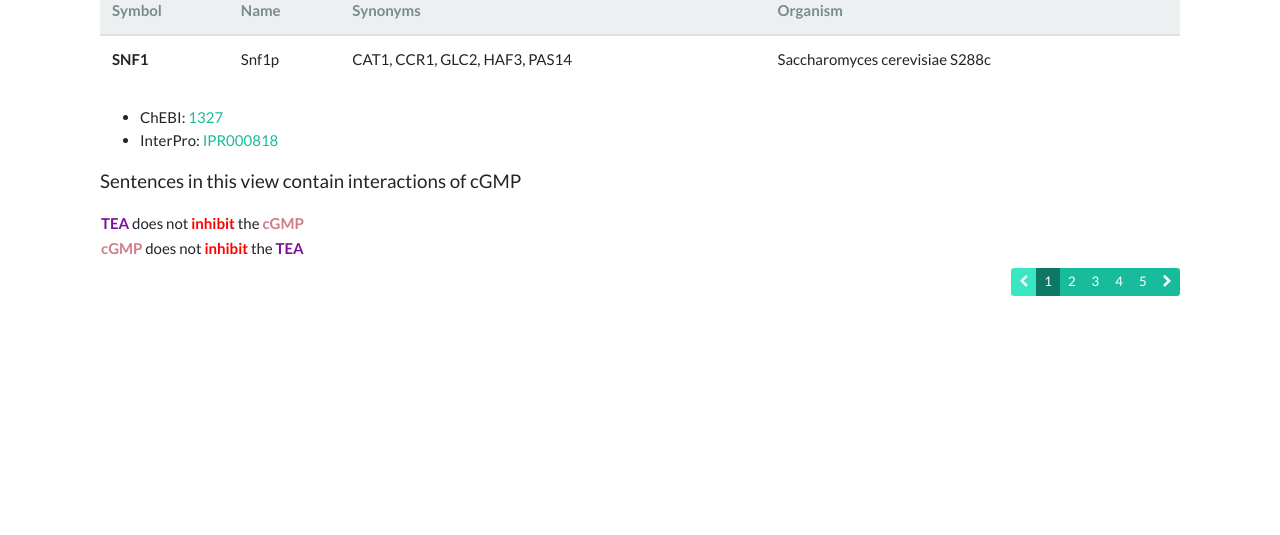
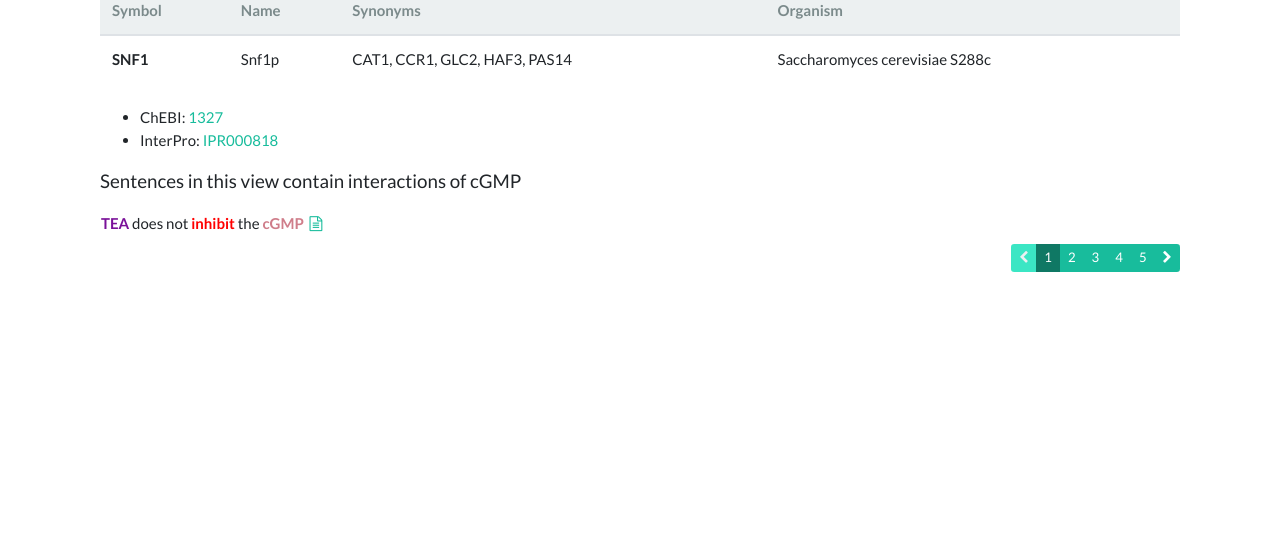
Before and after one commit to cannin/ihop-reach, a Gatsby site: page /details in a window 1280 px wide. Shown: the part 205-740 px from the top of the page. Built offline with nearby package versions, Linux system fonts and the light colour scheme; Gatsby itself is replaced by a stand-in of ours.

Commit message:
Added PMC ID links to sentences

```diff
--- a/src/components/identifierDetails.js
+++ b/src/components/identifierDetails.js
@@ -9,7 +9,7 @@ class Links extends React.Component {
     linkParser = (identifier) => {
         // list of baseURLs
         const baseURL = {
-            // [namespace]  : [baseURL, Name of namespaces]
+            // [namespace]  : [baseURL, Name of the namespace]
             ['go']          : ['http://identifiers.org/go/',"GO"],
             ['uniprot']     : ['http://identifiers.org/uniprot/',"UniProt"],
             ['hmdb']        : ['http://identifiers.org/hmdb/',"HMDB"],
@@ -22,7 +22,7 @@ class Links extends React.Component {
         }
         var namespace,id
         var identifierArray = identifier.split(":")
-        //splitting the identifier into namespace and if
+        //splitting the identifier into namespace and id
         namespace = identifierArray[0].toLowerCase()
         id = identifierArray[identifierArray.length-1] // for identifiers with 3 components
         var urlID = namespace==='be'?"":id //condition for be namespace
--- a/src/components/sentenceView.js
+++ b/src/components/sentenceView.js
@@ -1,6 +1,4 @@
 import React from "react"
-
-import 'font-awesome/css/font-awesome.min.css';
 
 class SentenceView extends React.Component {
 
@@ -54,7 +52,10 @@ class SentenceView extends React.Component {
                         sentence => {
                             return  <tr key={sentence}>
                                         <td>
-                                            <div  dangerouslySetInnerHTML={{__html:this.highlightSentence(sentence)}}></div>
+                                            <span dangerouslySetInnerHTML={{__html:this.highlightSentence(sentence)}}></span>
+                                            &nbsp;  <a href={ "https://www.ncbi.nlm.nih.gov/pmc/articles/" + this.props.data.pmc_id } target="_blank">
+                                                        <i class="fa fa-file-text-o" aria-hidden="true"></i>
+                                                    </a>
                                         </td>
                                     </tr>
                         }
--- a/src/pages/details.js
+++ b/src/pages/details.js
@@ -33,8 +33,7 @@ const DetailsPage = () => {
             "reading_started" : "2016-01-08T14:48:55Z",
             "trigger" : "inhibit",
             "evidence" : [
-                "TEA does not inhibit the cGMP",
-                "cGMP does not inhibit the TEA"
+                "TEA does not inhibit the cGMP"
             ],
             "pmc_id" : "100781",
             "score" : 0
```
